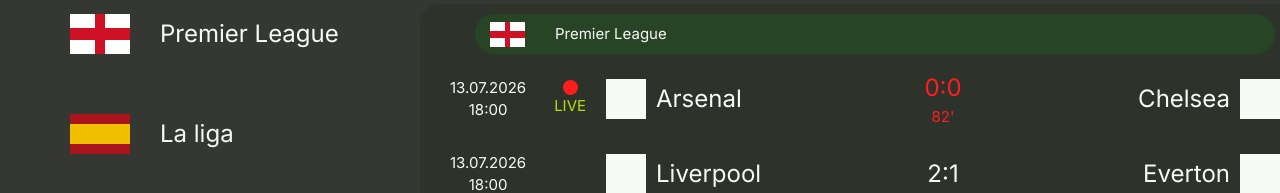
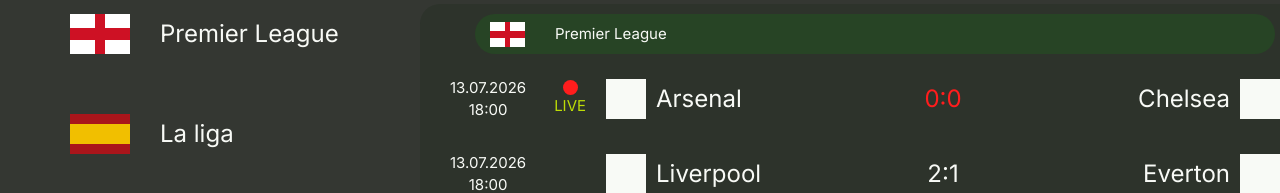
Before and after one commit to piotrkkskalisz/goaLand, a React (Vite) app in the folder frontend/: page / in a window 1280 px wide. Shown: the part 180-373 px from the top of the page. Built offline with nearby package versions, Linux system fonts and the light colour scheme.

Commit message:
refactor(components): remove minute from live matches

```diff
--- a/frontend/src/components/match.tsx
+++ b/frontend/src/components/match.tsx
@@ -9,7 +9,6 @@
   status: "live";
   homeScore: number;
   awayScore: number;
-  minute: number;
 };
 
 type FinishedMatchProps = MatchBaseProps & {
@@ -56,8 +55,7 @@
       </div>
 
       <div className={`text-center text-primary ${isLive ? "text-live" : ""}`}>
-        <div>{score}</div>
-        {isLive && <div className="text-secondary">{props.minute}'</div>}
+        {score}
       </div>
 
       <div className="flex items-center justify-end gap-[10px] px-[10px]">
--- a/frontend/src/pages/main-page.tsx
+++ b/frontend/src/pages/main-page.tsx
@@ -26,7 +26,6 @@
                 awayTeam: "Chelsea",
                 homeScore: 0,
                 awayScore: 0,
-                minute: 82,
               },
               {
                 status: "finished",
```
